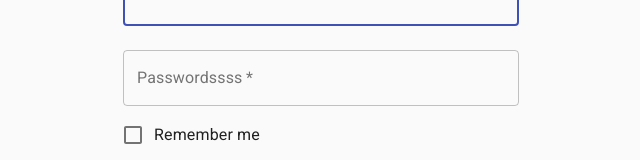
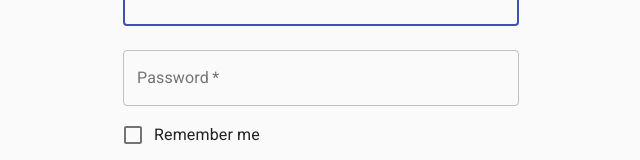
Before and after one commit to rafaelagrava/Entrata-V2-react, a React (Create React App) app: page / in a window 1280 px wide. Shown: the part 206-366 px from the top of the page, without its empty margins (319-959 px from the left). Built offline with nearby package versions, Linux system fonts and the light colour scheme.

Commit message:
update label to password

```diff
--- a/src/App.js
+++ b/src/App.js
@@ -88,7 +88,7 @@ export default function SignIn() {
             required
             fullWidth
             name="password"
-            label="Passwordssss"
+            label="Password"
             type="password"
             id="password"
             autoComplete="current-password"
```
